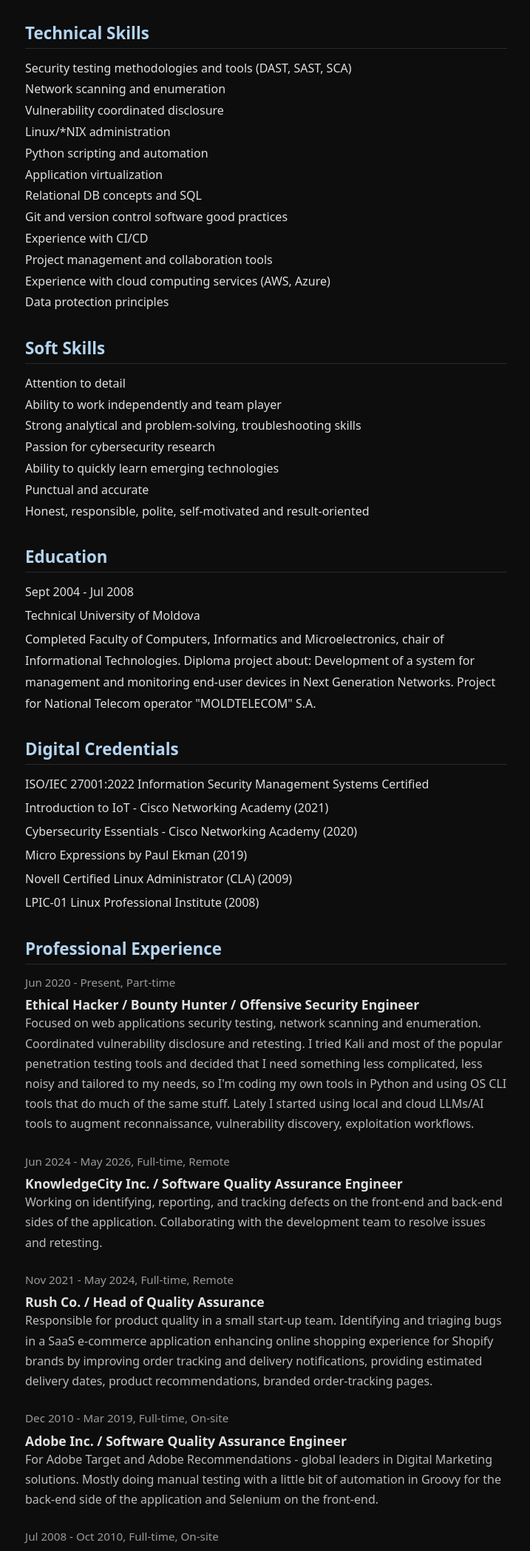
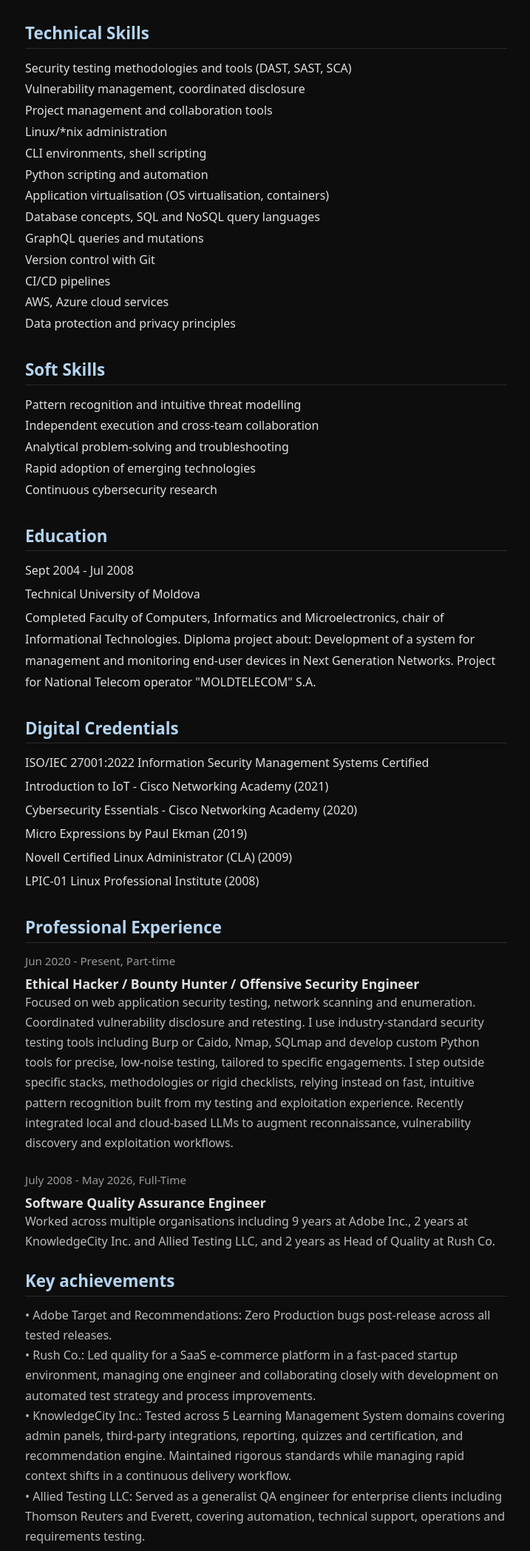
Before and after one commit to esirotinski/hackermd, a plain HTML site: page about.html in a window 1280 px wide. Shown: the part 527-2624 px from the top of the page at 74% size, without its empty margins (280-997 px from the left). Drawn offline with Linux system fonts and the light colour scheme.

Commit message:
Updated about.html

```diff
--- a/about.html
+++ b/about.html
@@ -129,28 +129,27 @@ English (Full professional proficiency)</p>
 <section>
 <h2>Technical Skills</h2>
 <p class="skills">Security testing methodologies and tools (DAST, SAST, SCA)
-Network scanning and enumeration
-Vulnerability coordinated disclosure
-Linux/*NIX administration
+Vulnerability management, coordinated disclosure
+Project management and collaboration tools
+Linux/*nix administration
+CLI environments, shell scripting
 Python scripting and automation
-Application virtualization
-Relational DB concepts and SQL
-Git and version control software good practices
-Experience with CI/CD
-Project management and collaboration tools
-Experience with cloud computing services (AWS, Azure)
-Data protection principles</p>
+Application virtualisation (OS virtualisation, containers)
+Database concepts, SQL and NoSQL query languages
+GraphQL queries and mutations
+Version control with Git
+CI/CD pipelines
+AWS, Azure cloud services
+Data protection and privacy principles</p>
 </section>
 
 <section>
 <h2>Soft Skills</h2>
-<p class="soft">Attention to detail
-Ability to work independently and team player
-Strong analytical and problem-solving, troubleshooting skills
-Passion for cybersecurity research
-Ability to quickly learn emerging technologies
-Punctual and accurate
-Honest, responsible, polite, self-motivated and result-oriented</p>
+<p class="soft">Pattern recognition and intuitive threat modelling
+Independent execution and cross-team collaboration
+Analytical problem-solving and troubleshooting
+Rapid adoption of emerging technologies
+Continuous cybersecurity research</p>
 </section>
 
 <section>
@@ -180,40 +179,23 @@ Honest, responsible, polite, self-motivated and result-oriented</p>
 <div class="experience">
 <p class="meta">Jun 2020 - Present, Part-time</p>
 <h3>Ethical Hacker / Bounty Hunter / Offensive Security Engineer</h3>
-<p>Focused on web applications security testing, network scanning and enumeration. Coordinated vulnerability disclosure and retesting. I tried Kali and most of the popular penetration testing tools and decided that I need something less complicated, less noisy and tailored to my needs, so I'm coding my own tools in Python and using OS CLI tools that do much of the same stuff. Lately I started using local and cloud LLMs/AI tools to augment reconnaissance, vulnerability discovery, exploitation workflows.
-</p>
+<p>Focused on web application security testing, network scanning and enumeration. Coordinated vulnerability disclosure and retesting. I  use industry-standard security testing tools including Burp or Caido, Nmap, SQLmap and develop custom Python tools for precise, low-noise testing, tailored to specific engagements. I step outside specific stacks, methodologies or rigid checklists, relying instead on fast, intuitive pattern recognition built from my testing and exploitation experience. Recently integrated local and cloud-based LLMs to augment reconnaissance, vulnerability discovery and exploitation workflows.</p>
 </div>
 
 <div class="experience">
-<p class="meta">Jun 2024 - May 2026, Full-time, Remote</p>
-<h3>KnowledgeCity Inc. / Software Quality Assurance Engineer</h3>
-<p>Working on identifying, reporting, and tracking defects on the front-end and back-end sides of the application. Collaborating with the development team to resolve issues and retesting.</p>
+<p class="meta">July 2008 - May 2026, Full-Time</p>
+<h3>Software Quality Assurance Engineer</h3>
+<p>Worked across multiple organisations including 9 years at Adobe Inc., 2 years at KnowledgeCity Inc. and Allied Testing LLC, and 2 years as Head of Quality at Rush Co.</p>
 </div>
 
+<h2>Key achievements</h2>
 <div class="experience">
-<p class="meta">Nov 2021 - May 2024, Full-time, Remote</p>
-<h3>Rush Co. / Head of Quality Assurance</h3>
-<p>Responsible for product quality in a small start-up team. Identifying and triaging bugs in a SaaS e-commerce application enhancing online shopping experience for Shopify brands by improving order tracking and delivery notifications, providing estimated delivery dates, product recommendations, branded order-tracking pages.</p>
+<p><span>&#8226;</span> Adobe Target and Recommendations: Zero Production bugs post-release across all tested releases.</p>
+<p><span>&#8226;</span> Rush Co.: Led quality for a SaaS e-commerce platform in a fast-paced startup environment, managing one engineer and collaborating closely with development on automated test strategy and process improvements.</p>
+<p><span>&#8226;</span> KnowledgeCity Inc.: Tested across 5 Learning Management System domains covering admin panels, third-party integrations, reporting, quizzes and certification, and recommendation engine. Maintained rigorous standards while managing rapid context shifts in a continuous delivery workflow.</p>
+<p><span>&#8226;</span> Allied Testing LLC: Served as a generalist QA engineer for enterprise clients including Thomson Reuters and Everett, covering automation, technical support, operations and requirements testing.</p>
 </div>
-
-<div class="experience">
-<p class="meta">Dec 2010 - Mar 2019, Full-time, On-site</p>
-<h3>Adobe Inc. / Software Quality Assurance Engineer</h3>
-<p>For Adobe Target and Adobe Recommendations - global leaders in Digital Marketing solutions. Mostly doing manual testing with a little bit of automation in Groovy for the back-end side of the application and Selenium on the front-end.</p>
-</div>
-
-<div class="experience">
-<p class="meta">Jul 2008 - Oct 2010, Full-time, On-site</p>
-<h3>Allied Testing / Software Quality Assurance Engineer</h3>
-<p>For Everett in an Identity Management solution implementation project for Serco Group plc. and Computer Systems Analyst/QA Automation Team, Operations, Support and Troubleshooting for Thomson Reuters.</p>
-</div>
-
-<div class="experience">
-<p class="meta">Jan 2007 - Aug 2007, Full-time, Hybrid</p>
-<h3>SOFTRON SRL / System Administrator</h3>
-<p>Linux Desktops installation (mass-installation and cloning) and administration of Debian like systems with user-friendly window managers. Configuring and running MS Windows applications on Linux machines, especially "1C Бухгалтерия (Локальная и сетевая версии)". Main activity of the company was to promote OpenSource Initiatives in Moldavian business area, especially Windows to Linux migration.</p>
-</div>
-
+</br>
 </section>
 </main>
 <script src="js/nav.js"></script>
```
